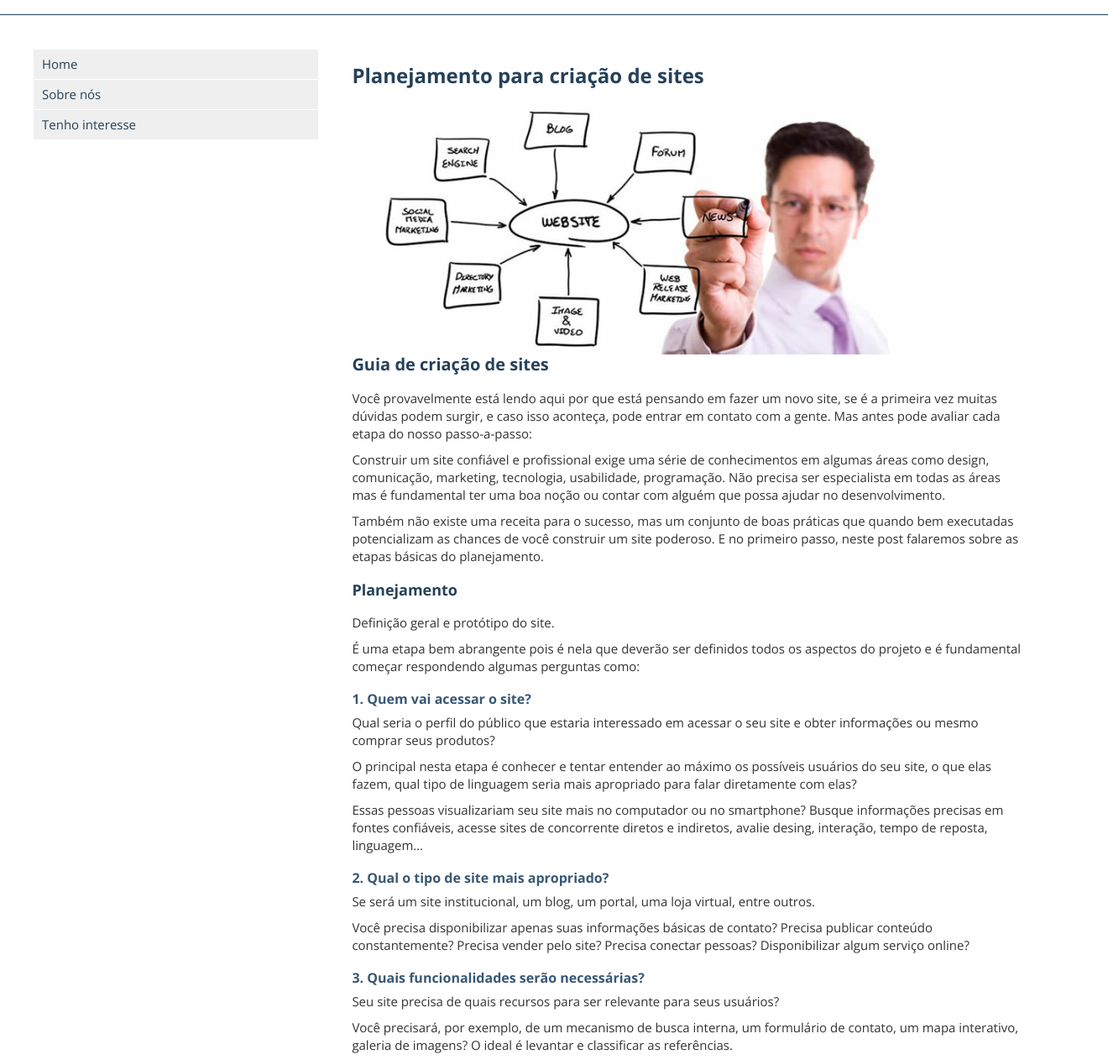
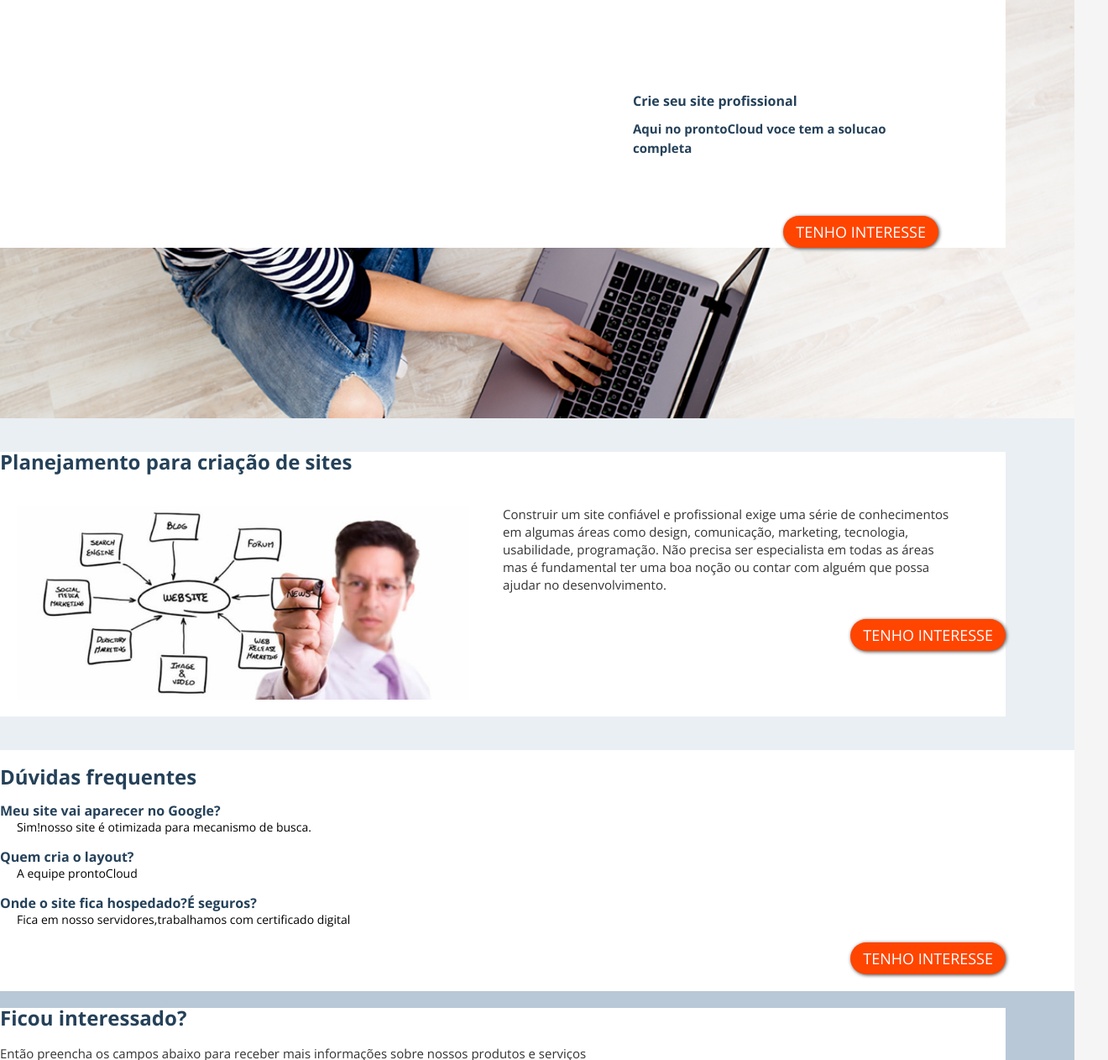
Before and after one commit to lucianafront/exercicio-modulo12, a plain HTML site: page prontocloud/index.html in a window 1280 px wide. Shown: the part 119-1381 px from the top of the page at 84% size, 1320 px wide, since content can reach past the window. Drawn offline with nearby package versions, Linux system fonts and the light colour scheme; a script that the page names is missing.

Commit message:
subindo para o servidor

```diff
--- a/prontocloud/css/styles.css
+++ b/prontocloud/css/styles.css
@@ -1,4 +1,3 @@
-
 html {
     font-size: 62.5%;
 }
@@ -10,24 +9,26 @@ body {
 
 .main-container {
     display: block;
-    width: 100vw;
+    width: 100%;
     margin: 0 auto;
+    overflow: hidden;
 }
 
 .container {
     display: block;
     float: left;
-    padding: 20px;
-    max-width: 100%;
+    padding: 0;
     margin: 0 auto;
     max-width: 1198px;
+    width: 98%;
+    background-color: #fff;
 }
 
 header {
     background: #fff;
     display: block;
     float: left;
-    padding: 20px;
+    padding: 20px 0;
     width: 100%;
     border-bottom: 1px solid #254159;
 }
@@ -81,7 +82,9 @@ img {
 }
 
 #tenho-interesse .cognito .c-forms-form .c-forms-form-title h2,
-#tenho-interesse .cognito label[for], .cognito input[type=radio], .cognito input[type=checkbox] {
+#tenho-interesse .cognito label[for],
+.cognito input[type=radio],
+.cognito input[type=checkbox] {
     color: #385874;
 }
 
@@ -98,8 +101,9 @@ section {
     background-color: #fff;
     display: block;
     float: left;
-    font-size: 1.5rem; /* equivalente a 15px */
-    padding: 20px;
+    font-size: 1.5rem;
+    /* equivalente a 15px */
+    padding: 20px 0;
     width: 100%;
 }
 
@@ -138,7 +142,7 @@ footer {
     background-color: #254159;
     display: block;
     float: left;
-    padding: 20px;
+    padding: 20px 0;
     width: 100%;
 }
 
@@ -158,6 +162,7 @@ footer small {
 }
 
 @media (max-width: 425px) {
+
     section nav,
     section article {
         width: 100%;
@@ -168,3 +173,85 @@ footer small {
         padding-right: 1%;
     }
 }
+
+#banner {
+    background-image: url("../images/banner.png");
+    background-repeat: no-repeat;
+    background-position: center;
+    background-size: cover;
+    width: 100vw;
+    height: 60vh;
+}
+
+.legenda-container {
+    width: 30vw;
+    float: right;
+    margin: 10vh 10vh 0 0;
+}
+
+.legenda {
+    background-color: rgba(255, 255, 255, .6);
+    padding: 20px;
+    border-radius: 5px;
+    margin-bottom: 5rem;
+}
+
+.legenda h5,
+.legenda h4 {
+    color: #254159;
+    line-height: 150%;
+}
+
+.button-cta {
+    border-radius: 25px;
+    display: inline;
+    background-color: orangered;
+    color: #FFFFFF;
+    font-size: 1.8rem;
+    text-transform: uppercase;
+    box-shadow: 1px 1px 4px #454545;
+    padding: 10px 15px;
+    width: auto;
+    text-decoration: none;
+    font-weight: 300;
+    float: right;
+
+}
+
+#saiba-mais {
+    background-color: #eaeff3;
+    padding: 40px 0;
+}
+
+#saiba-mais p,
+#saiba-mais img {
+    width: 45%;
+    display: block;
+    float: left;
+    padding: 20px;
+}
+#perguntas-frequentes{
+    background-color: #b8c8d6;
+    padding-top: 40px;
+    padding-bottom: 40px;
+}
+
+dl {
+    margin: 20px 0;
+
+
+}
+
+dt {
+    font-family: 'Open Sans';
+    font-weight: 700;
+    font-size: 1.6rem;
+    color: #254159;
+    margin-bottom: 5px;
+}
+
+dd {
+    margin-left: 20px;
+    margin-bottom: 20px;
+    font-size: 1.4rem;
+}
--- a/prontocloud/index.html
+++ b/prontocloud/index.html
@@ -25,72 +25,50 @@
 <body>
 
 <div class="main-container">
+
     <header>
         <div class="container">
             <img src="./images/prontocloud.png" alt="ProntoCloud">
         </div>
     </header>
-        <section>
+
+    <section id="banner">
         <div class="container">
-                <nav>
-                    <ul>
-                        <li><a href="#">Home</a></li>
-                        <li><a href="#">Sobre nós</a></li>
-                        <li><a href="#tenho-interesse">Tenho interesse</a></li>
-                    </ul>
-                </nav>
-                <article>
+            <div class="legenda-container">
+                <div class="legenda">
+                    <h4> Crie seu site profissional</h4>
+                    <h5>Aqui no prontoCloud voce tem a solucao completa</h5>
+                </div>
+                <a class="button-cta" href="#tenho-interesse">Tenho interesse</a></div>
+        </div>
+    </section>
+
+    <section id="saiba-mais">
         <div class="container">
+
             <h1>Planejamento para criação de sites</h1>
 
             <img src="./images/web-design-planning-700x300.jpg" alt="Planejamento para criação de sites">
 
-                        <h2>Guia de criação de sites</h2>
-
-                        <p>Você provavelmente está lendo aqui por que está pensando em fazer um novo site, se é a primeira vez muitas dúvidas podem surgir, e caso isso aconteça, pode entrar em contato com a gente. Mas antes pode avaliar cada etapa do nosso passo-a-passo:</p>
 
             <p>Construir um site confiável e profissional exige uma série de conhecimentos em algumas áreas como design, comunicação, marketing, tecnologia, usabilidade, programação. Não precisa ser especialista em todas as áreas mas é fundamental ter uma boa noção ou contar com alguém que possa ajudar no desenvolvimento.</p>
 
-                        <p>Também não existe uma receita para o sucesso, mas um conjunto de boas práticas que quando bem executadas potencializam as chances de você construir um site poderoso. E no primeiro passo, neste post falaremos sobre as etapas básicas do planejamento.</p>
+            <a class="button-cta" href="#tenho-interesse">Tenho interesse</a></div>
+        </div>
+    </section>
+    <section>
+        <div class="container">
+            <h1>Dúvidas frequentes</h1>
+            <dl>
+                <dt>Meu site vai aparecer no Google?</dt>
+                     <dd>Sim!nosso site é otimizada para mecanismo de busca.</dd>
+                <dt>Quem cria o layout?</dt>
+                     <dd>A equipe prontoCloud</dd>
+                <dt>Onde o site fica hospedado?É seguros?</dt>
+                     <dd>Fica em nosso servidores,trabalhamos com certificado digital</dd>
 
-                        <h3>Planejamento</h3>
-
-                        <p>Definição geral e protótipo do site.</p>
-                        <p>É uma etapa bem abrangente pois é nela que deverão ser definidos todos os aspectos do projeto e é fundamental começar respondendo algumas perguntas como:</p>
-
-                        <h4>1. Quem vai acessar o site? </h4>
-
-                        <p>Qual seria o perfil do público que estaria interessado em acessar o seu site e obter informações ou mesmo comprar seus produtos?</p>
-
-                        <p>O principal nesta etapa é conhecer e tentar entender ao máximo os possíveis usuários do seu site, o que elas fazem, qual tipo de linguagem seria mais apropriado para falar diretamente com elas?</p>
-
-                        <p>Essas pessoas visualizariam seu site mais no computador ou no smartphone? Busque informações precisas em fontes confiáveis, acesse sites de concorrente diretos e indiretos, avalie desing, interação, tempo de reposta, linguagem…</p>
-
-                        <h4>2. Qual o tipo de site mais apropriado?</h4>
-                        <p>Se será um site institucional, um blog, um portal, uma loja virtual, entre outros.</p>
-
-                        <p>Você precisa disponibilizar apenas suas informações básicas de contato? Precisa publicar conteúdo constantemente? Precisa vender pelo site? Precisa conectar pessoas? Disponibilizar algum serviço online?</p>
-
-                        <h4>3. Quais funcionalidades serão necessárias?</h4>
-                        <p>Seu site precisa de quais recursos para ser relevante para seus usuários?</p>
-
-                        <p>Você precisará, por exemplo, de um mecanismo de busca interna, um formulário de contato, um mapa interativo, galeria de imagens? O ideal é levantar e classificar as referências.</p>
-
-                        <h4>4. Comece a produção!</h4>
-                        <p>Com as respostas das perguntas acima, certamente a ideia de onde se quer chegar estará mais clara. Então você consegue fazer um esboço do seu projeto?</p>
-
-                        <h3>Você pode começar:</h3>
-
-                        <ol>
-                            <li>Desenhando a estrutura do seu site na mão ou em qualquer software de produção gráfica de sua preferência.</li>
-                            <li>Escrevendo os textos de todas as páginas e seções do site.</li>
-                            <li>Pesquisar ou produzir fotos ou vídeos enriquecer o conteúdo do site.</li>
-                        </ol>
-
-                        <p>Se quiser pode compartilhar seu resultado com a gente. No próximo post vamos continuar com o nosso guia de criação de sites , falando sobre os aspectos técnicos do desenvolvimento do seu site.</p>
-                    </div>
-                </article>
-
+                     <a class="button-cta" href="#tenho-interesse">Tenho interesse</a></div>
+            </dl>
         </div>
     </section>
     <section id="tenho-interesse">
@@ -101,7 +79,7 @@
 
                 <div class="cognito">
                     <script src="https://www.cognitoforms.com/s/pnEzo69DJ02ilLkJFaThlw"></script>
-                        <script>Cognito.load("forms", { id: "1" });</script>
+                    <script>Cognito.load("forms", {id: "1"});</script>
                 </div>
 
             </article>
```
Also changed, not shown: prontocloud/saiba.html (added, +118 -0 lines), 1 other file. Lines whose indentation alone changed are shown as unchanged.
